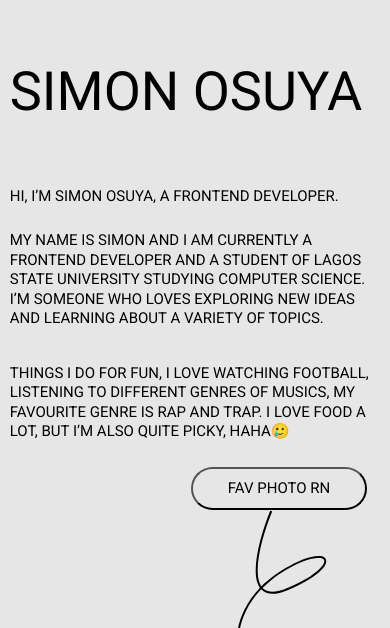
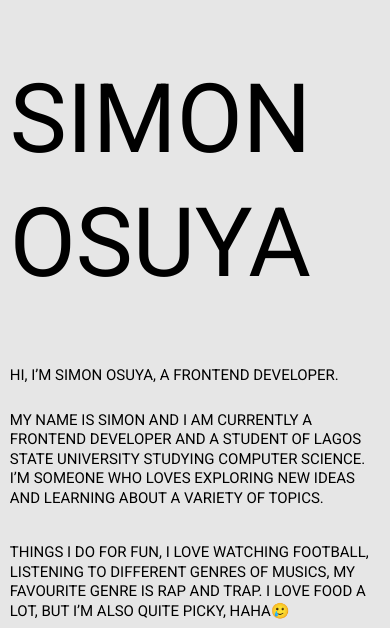
Before and after one commit to sensimon99/profile, a plain HTML site: page index.html in a window 390 px wide. Shown: the part 181-809 px from the top of the page. Drawn offline with Linux system fonts and the light colour scheme; files whose address does not match are found by name.

Commit message:
Update styles.css

```diff
--- a/styles.css
+++ b/styles.css
@@ -189,7 +189,7 @@ a {
         font-size: 15px;
     }
     .name {
-        font-size: 54px;
+        font-size: 96px;
         padding-bottom: 60px;
     }
     .intro {
```
